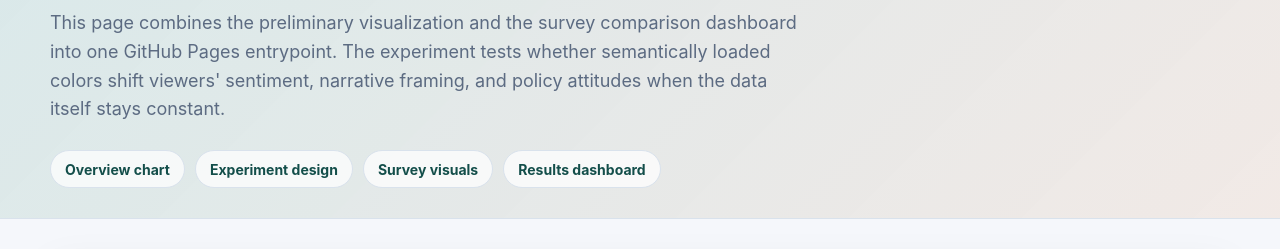
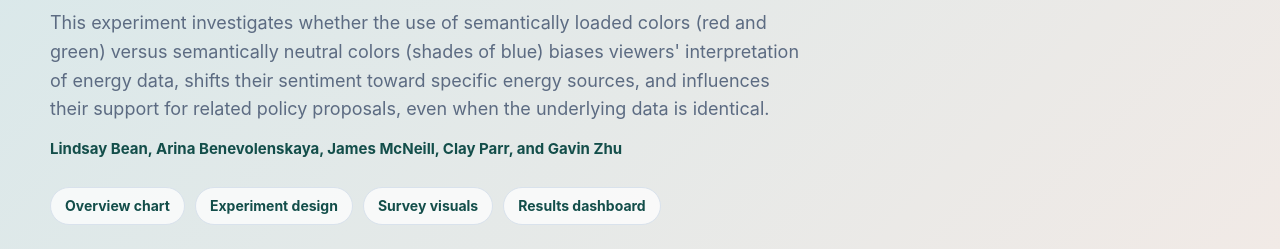
Before and after one commit to cparr110/module-four-five-final-assignment-team14, a plain HTML site: page index.html in a window 1280 px wide. Shown: the part 228-477 px from the top of the page. Drawn offline with nearby package versions, Linux system fonts and the light colour scheme; no server answers.

Commit message:
Update paragraph and add names

```diff
--- a/index.html
+++ b/index.html
@@ -92,6 +92,15 @@
       color: var(--color-muted);
       font-size: 18px;
       line-height: 1.6;
+    }
+
+    .hero-team {
+      max-width: 760px;
+      margin: 14px 0 0;
+      color: var(--color-accent-dark);
+      font-size: 15px;
+      font-weight: 700;
+      line-height: 1.5;
     }
 
     .nav-pills {
@@ -459,7 +468,8 @@
   <div class="hero-inner">
     <p class="eyebrow">COMP 617 final project</p>
     <h1>Can color bias how people read energy data?</h1>
-    <p class="hero-copy">This page combines the preliminary visualization and the survey comparison dashboard into one GitHub Pages entrypoint. The experiment tests whether semantically loaded colors shift viewers' sentiment, narrative framing, and policy attitudes when the data itself stays constant.</p>
+    <p class="hero-copy">This experiment investigates whether the use of semantically loaded colors (red and green) versus semantically neutral colors (shades of blue) biases viewers' interpretation of energy data, shifts their sentiment toward specific energy sources, and influences their support for related policy proposals, even when the underlying data is identical.</p>
+    <p class="hero-team">Lindsay Bean, Arina Benevolenskaya, James McNeill, Clay Parr, and Gavin Zhu</p>
     <nav class="nav-pills" aria-label="Page sections">
       <a href="#overview">Overview chart</a>
       <a href="#experiment">Experiment design</a>
```
